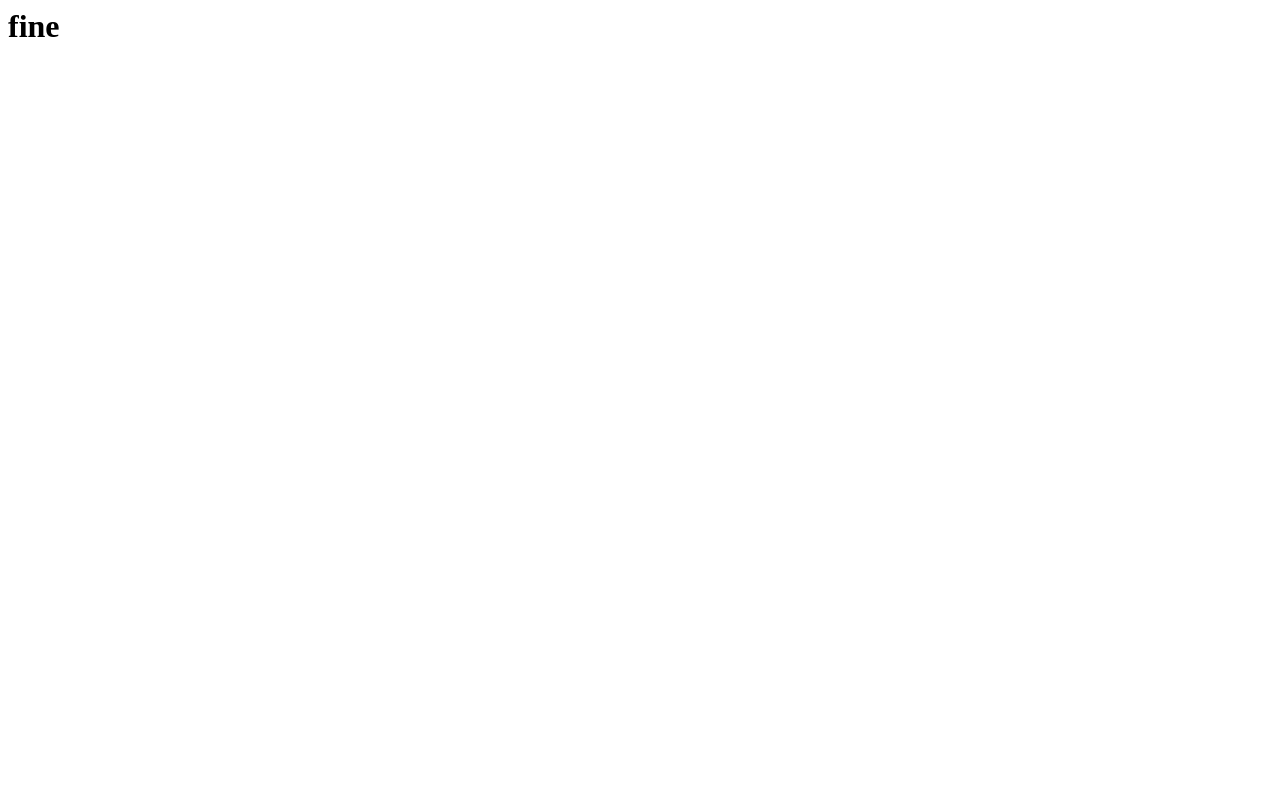
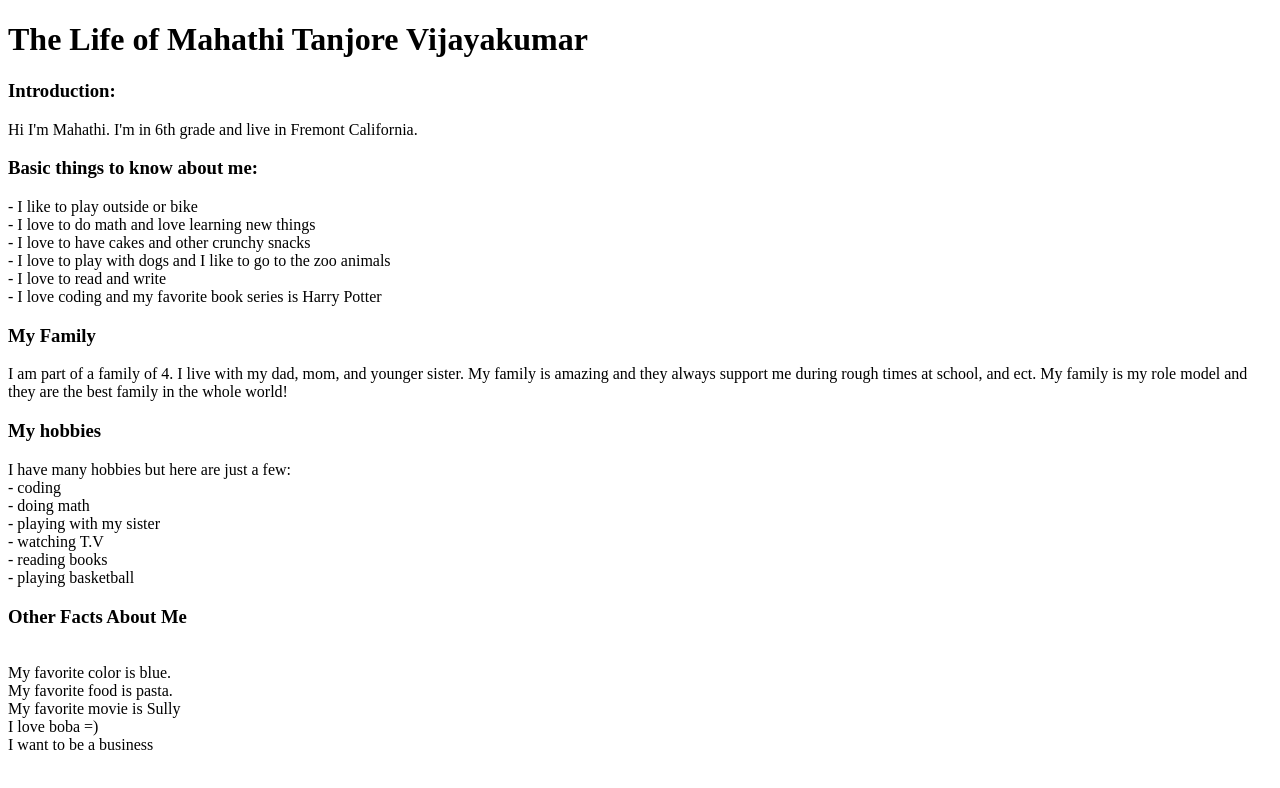
Before and after one commit to mahathiVijaya/boba-project, a plain HTML site: page index.html in a window 1280 px wide. Drawn offline with Linux system fonts and the light colour scheme.

Commit message:
Update index.html

```diff
--- a/index.html
+++ b/index.html
@@ -1,3 +1,29 @@
+<!DOCTYPE html>
 <html>
-     <h1> fine<h1/>
-<html>
+
+<head>
+  <meta charset="utf-8">
+  <meta name="viewport" content="width=device-width">
+  <title>replit</title>
+  <link href="style.css" rel="stylesheet" type="text/css" />
+</head>
+
+<body>
+  <h1>The Life of Mahathi Tanjore Vijayakumar</h1>
+      <h3> Introduction: </h3>
+</p> Hi I'm Mahathi. I'm in 6th grade and live in Fremont California. <br> </p>
+      <h3> Basic things to know about me:</h3>
+      <p> - I like to play outside or bike<br>- I love to do math and love learning new things<br>- I love to have cakes and other crunchy snacks<br>- I love to play with dogs and I like to go to the zoo animals<br>- I love to read and write <br> - I love coding and my favorite book series is Harry Potter<br></p>
+      <h3> My Family</h3>
+      <p> I am part of a family of 4. I live with my dad, mom, and younger sister. My family is amazing and they always support me during rough times at school, and ect. My family is my role model and they are the best family in the whole world! </p>
+      <h3> My hobbies </h3>
+      <p> I have many hobbies but here are just a few:<br>- coding <br>- doing math<br>- playing with my sister<br>- watching T.V <br>- reading books<br>- playing basketball<br></p>
+      <h3> Other Facts About Me </h3>
+      <p> <br> My favorite color is blue. <br>My favorite food is pasta. <br>My favorite movie is Sully<br>I love boba =)<br> I want to be a business </p>
+
+
+
+  <script src="script.js"></script>
+</body>
+
+</html>
```
